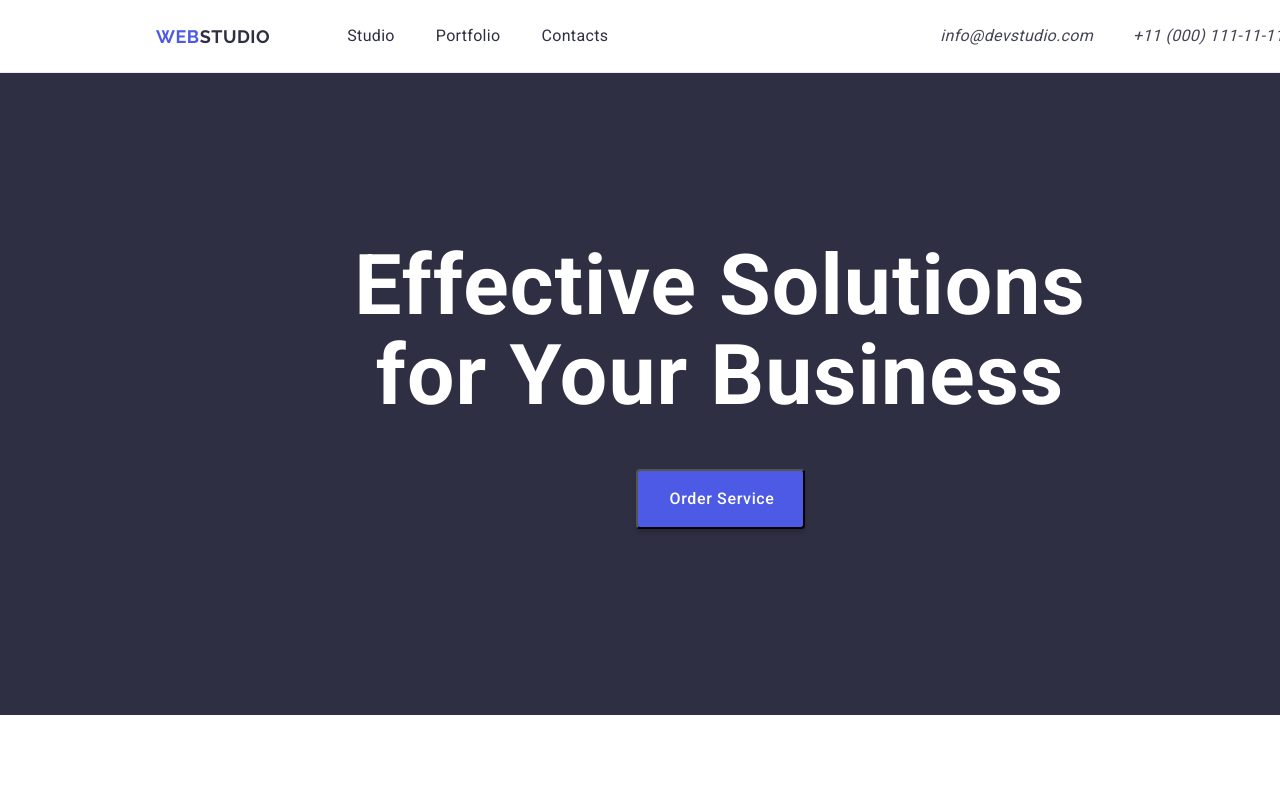
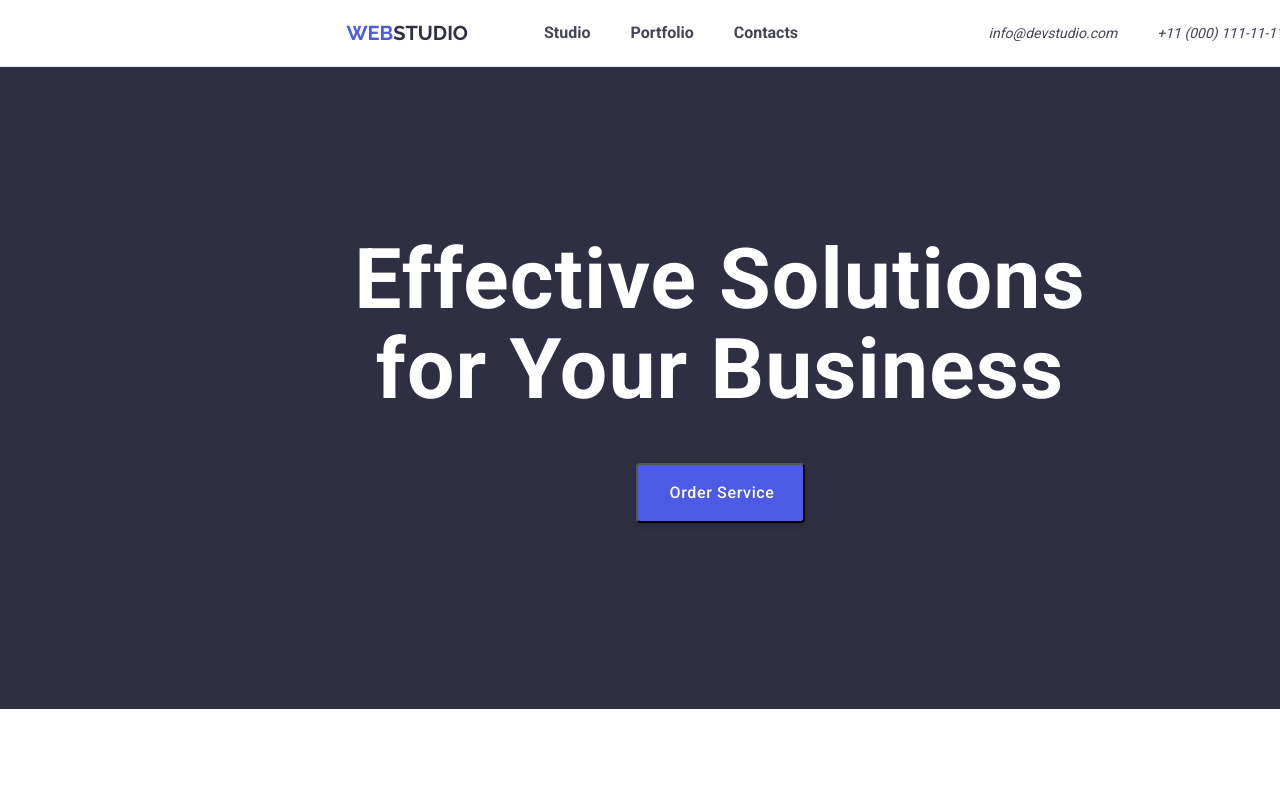
Before and after one commit to zekirovskii/goit-markup-hw-03, a plain HTML site: page index.html in a window 1280 px wide. Shown: the top 800 px of the page. Drawn offline with nearby package versions, Linux system fonts and the light colour scheme.

Commit message:
headerfot

```diff
--- a/css/styles.css
+++ b/css/styles.css
@@ -16,95 +16,102 @@ body {
   background-color: #fff;
   font-weight: 400;
 }
-.container {
-  position: relative;
-  overflow: hidden;
-  width: 1440px;
-  margin: 0 auto;
-}
-header {
-  display: flex;
-  flex-direction: row;
-  justify-content: space-between;
-  position: relative;
-  overflow: hidden;
-  width: 1440px;
-  padding: 24px 0;
-  align-items: center;
-  font-family: "Raleway", sans-serif;
-  border-bottom: 1px solid #e7e9fc;
+/* Header */
+
+ul {
+  list-style: none;
+  margin: 0;
+  padding: 0;
 }
 
-.color-logo {
-  color: #2e2f42;
+a {
+  text-decoration: none;
+  color: inherit;
+}
+.header {
+  background-color: #ffffff;
+  /* Arka plan beyaz */
+  color: #434455;
+  border-bottom: 1px solid #e7e9fc;
+  /* İnce bir alt çizgi */
+  width: 1440px;
 }
 
-.box-1 > div a {
-  text-decoration: none;
-}
-header .nav {
+.nav {
   display: flex;
-  position: relative;
-  flex-direction: row;
-  justify-content: flex-end;
-}
-header .logo1 a {
-  color: var(--ırıs-color);
-}
-header .logo1 {
-  width: 115px;
-  font-size: 18px;
-  line-height: 1.16667;
-  letter-spacing: 0.03em;
-  text-align: center;
-  padding-left: 156px;
+  justify-content: space-between;
+  align-items: center;
+  max-width: 1440px;
+  /* İçerik genişliği */
+  margin: 0 auto;
+  /* Ortalamak için */
+  padding: 0 20px;
+  /* Yanlardan boşluk */
 }
 
-header .nav .logo2 {
-  font-family: "Roboto", sans-serif;
-  width: 261px;
+.nav_list {
+  display: flex;
+  gap: 30px;
+  font-weight: 600;
+  margin-right: 0;
+  /* Sağdaki boşluğu kaldırdık */
+}
+
+.nav_list li a {
   font-size: 16px;
-  line-height: 1.5;
-  letter-spacing: 0.02em;
+  font-weight: 600;
+  /* Menü yazılarını daha belirgin hale getirdim */
 }
-header .nav .logo3 address {
-  font-family: "Roboto", sans-serif;
-  display: flex;
-  align-items: center;
-  font-weight: 400;
-  font-size: 16px;
-  line-height: 1.5;
-  letter-spacing: 0.02em;
-  color: #434455;
-  padding-left: 332px;
-  padding-right: 156px;
-  gap: 40px;
-}
-header .nav .logo2 .list1 li a:hover {
+
+.nav_list li a:hover {
   color: #3c49c0;
 }
 
-header .nav .logo3 address p:hover {
-  color: #3c49c0;
-  cursor: pointer;
+.header-logo {
+  font-family: Raleway, sans-serif;
+  font-size: 20px;
+  font-weight: 700;
+  color: #4d5ae5;
+  /* "WEB" kısmının rengi */
 }
 
-.title button:hover {
-  background-color: #404bbf;
+.header-logo span {
+  color: #2e2f42;
+  /* "STUDIO" kısmının rengi */
 }
 
-header .nav .logo2 .list1 {
-  list-style-type: none;
+.contact-info {
+  font-size: 14px;
+  color: #434455;
+  margin: auto 0;
+}
+
+.contact-info a:hover {
+  color: #3c49c0;
+}
+
+.header .container .contact-info .contact_ul {
   display: flex;
-  justify-content: space-between;
-  margin: 0;
-  padding: 0;
-  width: 100%;
   gap: 40px;
 }
 
-header .nav .logo2 .list1 a {
-  color: #2e2f42;
+.header .container {
+  display: flex;
+  width: 1158px;
+  padding: 0 15px;
+  margin: 0 auto;
+}
+
+.header .container .nav .header-logo {
+  margin-right: 76px;
+}
+
+.header .container .nav .nav_list {
+  gap: 40px;
+}
+
+.header .container .nav .nav_list .nav_li {
+  padding: 24px 0;
 }
 
 /* HEADER BİTİŞ*/
@@ -348,49 +355,53 @@ header .nav .logo2 .list1 a {
 
 /* MAİN BİTİŞ*/
 /* Footer */
-.ftr .container {
-  width: 1440px;
-  font-family: "Raleway", sans-serif;
-  background: var(--h2-color);
-  position: relative;
-}
-.ftr .container > .last-logo {
-  width: 264px;
-  background: #2e2f42;
-  position: relative;
-  display: flex;
-  flex-direction: column;
-  gap: 16px;
-  padding-top: 100px;
-  padding-left: 156px;
-  padding-bottom: 100px;
+.footer {
+  background-color: #2e2f42;
+  padding: 100px 0;
+  width: 100%;
+  margin-top: 100px;
 }
 
-.ftr .container .last-logo .last-a {
-  font-weight: 700;
-  font-size: 18px;
-  line-height: 1.16667;
-  letter-spacing: 0.03em;
-  text-transform: uppercase;
-}
-.ftr .container .last-logo .last-a a {
-  color: var(--ırıs-color);
-}
-.ftr .container .last-logo .last-p {
-  font-family: "Roboto", sans-serif;
-  font-weight: 400;
-  font-size: 16px;
-  line-height: 1.5;
-  letter-spacing: 0.02em;
-  color: #f4f4fd;
-  width:264px;
+.footer .container {
+  max-width: 1158px;
+  /* İçerik genişliği */
+  margin: 0 auto;
+  /* Sayfa ortalaması */
 }
 
-.ftr .container .last-logo .last-a .color-logo {
-  color: #f4f4fd;
+.footer-logo {
+  font-family: Raleway, sans-serif;
+  /* Yazı tipi */
+  font-size: 18px;
+  /* Yazı boyutu */
+  font-weight: 700;
+  /* Kalın yazı */
+  line-height: 1.5;
+  /* Satır yüksekliği */
+  color: #4d5ae5;
+  /* Logo rengi */
+  text-decoration: none;
+  /* Alt çizgiyi kaldır */
+  display: inline-block;
+  margin-bottom: 16px;
+  /* Alt boşluk */
 }
 
-.ftr .container a {
-  text-decoration: none;
-  display: inline-block;
+.footer-logo span {
+  color: #f4f4fd;
+  /* "STUDIO" kısmının rengi */
 }
+
+.footer-text {
+  font-family: Roboto, sans-serif;
+  font-size: 16px;
+  /* Yazı boyutu */
+  line-height: 1.5;
+  /* Satır yüksekliği */
+  color: #e7e9fc;
+  /* Metin rengi */
+  max-width: 264px;
+  /* Metnin genişliği */
+  margin: 0;
+  /* Varsayılan boşluğu kaldır */
+}
--- a/index.html
+++ b/index.html
@@ -22,29 +22,28 @@
   </head>
 
   <body>
-    <div class="container">
+    <!--<div class="container"> -->
       <!--Header kısmı-->
-      <header class="box-1">
-        <div class="logo1">
-          <a href="zekirovskii.github.io/goit-markup-hw-01/"
-            >WEB<span class="color-logo">STUDIO</span></a
-          >
-        </div>
-        <div class="nav">
-          <div class="logo2">
-            <ul class="list1">
-              <li><a href="/">Studio</a></li>
-              <li><a href="/">Portfolio</a></li>
-              <li><a href="/">Contacts</a></li>
+      <header class="header">
+        <div class="container">
+          <nav class="nav">
+            <a href="#" class="header-logo">WEB<span>STUDIO</span></a>
+            <ul class="nav_list">
+              <li class="nav_li"><a href="#">Studio</a></li>
+              <li class="nav_li"><a href="#">Portfolio</a></li>
+              <li class="nav_li"><a href="#">Contacts</a></li>
             </ul>
-          </div>
-
-          <nav class="logo3">
-            <address>
-              <p>info@devstudio.com</p>
-              <p>+11 (000) 111-11-11</p>
-            </address>
           </nav>
+          <address class="contact-info">
+            <ul class="contact_ul">
+              <li>
+                <a href="mailto:info@devstudio.com">info@devstudio.com</a>
+              </li>
+              <li>
+                <a href="tel:+110001111111">+11 (000) 111-11-11</a>
+              </li>
+            </ul>
+          </address>
         </div>
       </header>
       <!--Header bitiş-->
@@ -273,22 +272,16 @@
       </main>
       <!--Main Bitiş-->
       <!--Footer kısmı -->
-      <footer class="ftr">
+      <!-- Footer -->
+      <footer class="footer">
         <div class="container">
-          <div class="last-logo">
-            <div class="last-a">
-              <a href="zekirovskii.github.io/goit-markup-hw-01/"
-                >WEB<span class="color-logo">STUDIO</span></a
-              >
-            </div>
-
-            <p class="last-p">
-              Increase the flow of customers and sales for your business with
-              digital marketing & growth solutions.
-            </p>
-          </div>
+          <a href="#" class="footer-logo">WEB<span>STUDIO</span></a>
+          <p class="footer-text">
+            Increase the flow of customers and sales for your business with
+            digital marketing & growth solutions.
+          </p>
         </div>
       </footer>
-    </div>
+    <!--</div> -->
   </body>
 </html>
```
